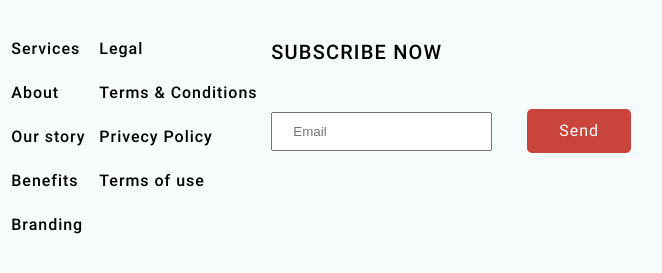
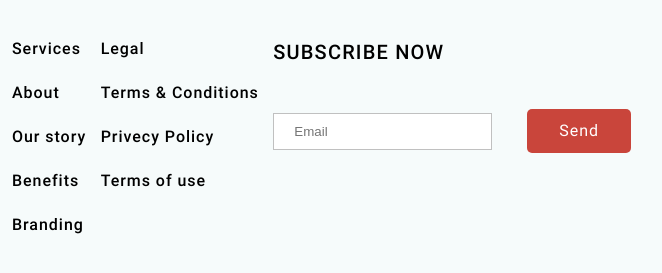
Before and after one commit to NodirbekAzamov/2oy-6dars-home-work, a plain HTML site: page index.html in a window 1280 px wide. Shown: the part 3260-3533 px from the top of the page, 419-1081 px from the left. Drawn offline with Linux system fonts and the light colour scheme.

Commit message:
home-work

```diff
--- a/sass/style.scss
+++ b/sass/style.scss
@@ -456,6 +456,7 @@ footer {
 
                 input {
                     padding: 10px 20px;
+                    border: 1px solid silver;
                 }
                 button {
                     @extend %glabal_element3;
@@ -464,6 +465,7 @@ footer {
                     background: #C9453B;
                     letter-spacing: 0.96px;
                     border: none;
+                    cursor: pointer;
                 }
             }
         }
```
Also changed, not shown: sass/style.css, 1 other file.
